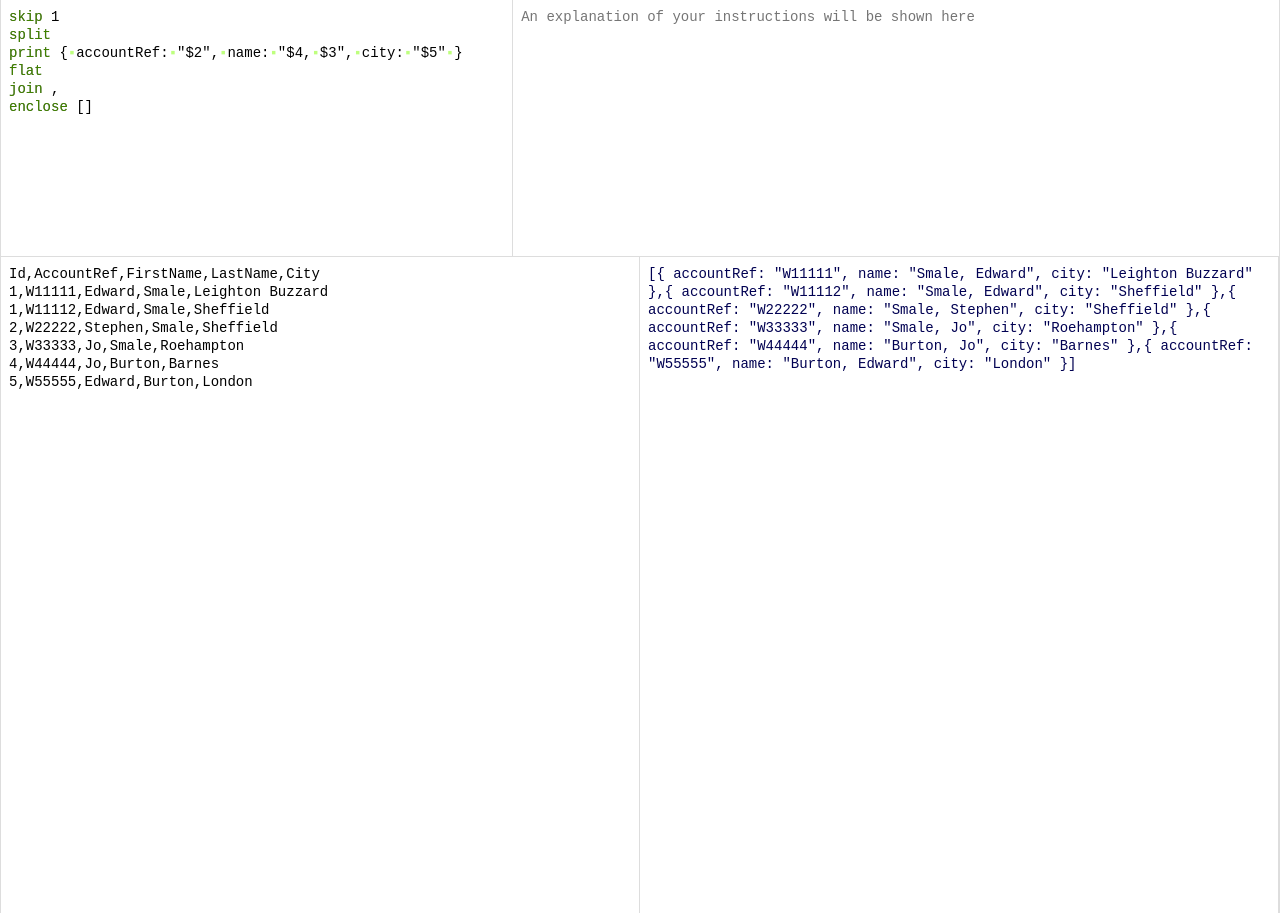
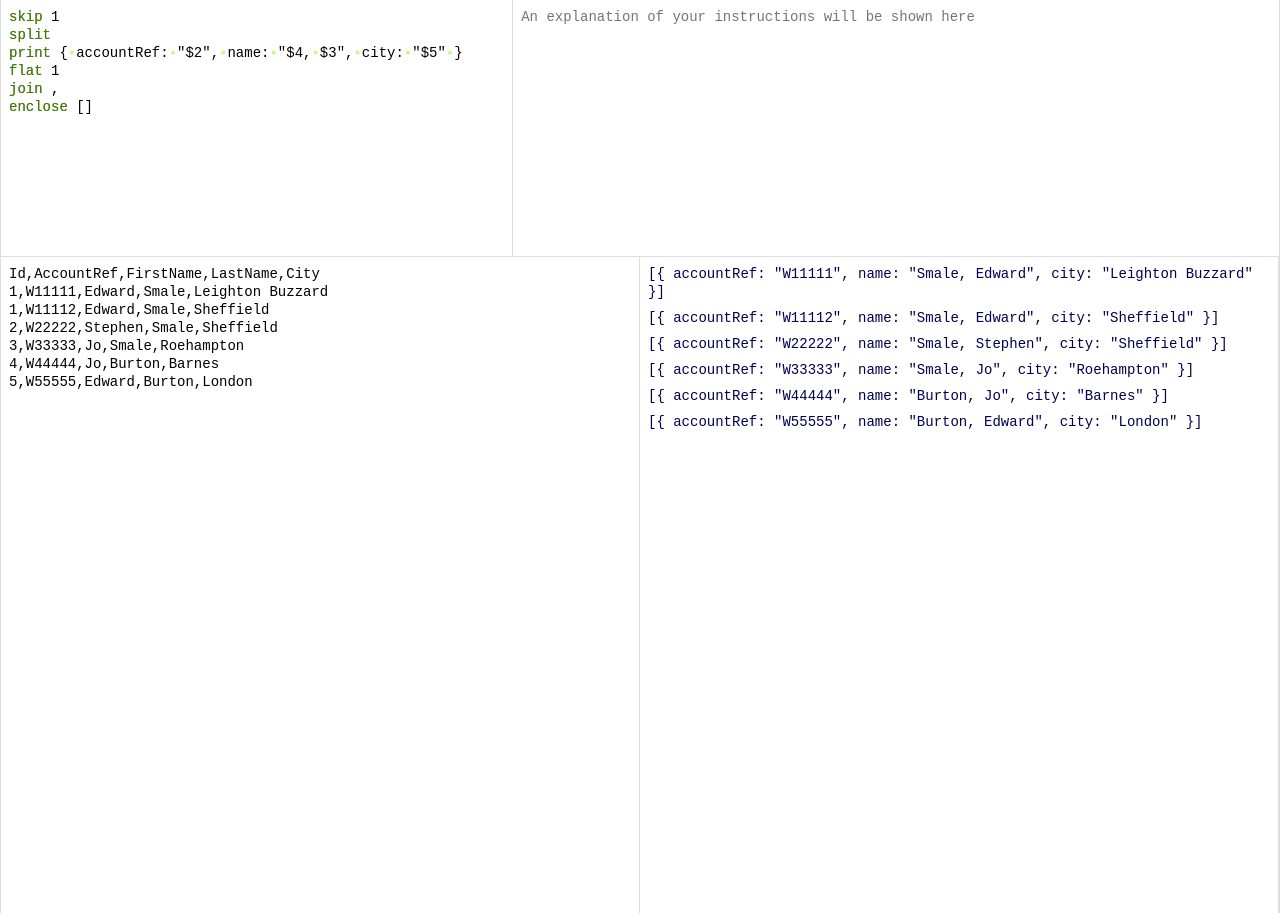
Before and after one commit to edwardsmale/string-tools-react, a React (Create React App) app: page / in a window 1280 px wide. Built offline with nearby package versions, Linux system fonts and the light colour scheme.

Commit message:
Convert output pane to a div

```diff
--- a/src/App.scss
+++ b/src/App.scss
@@ -56,29 +56,30 @@ $border-width: 0.0625rem;
   width: 40%;
   margin-right: $border-width;
 
-  &__value {
+  &__text-item {
+
+    margin-bottom: 0.25rem;
+    padding-bottom: 0.25rem;
+    border-bottom: dashed 1px powderblue;
+    min-height: 1rem;
     color: rgb(1, 1, 82);
-  }
 
-  &__overlay {
-    padding-left: 0.6rem;
-    color: rgb(82, 214, 231);
-  }
-
-  &--has-dividing-lines {
-
-    .pane-textarea {
-      line-height: 1.5;
+    &:last-child {
+      border: none;
     }
 
-    .output-pane__overlay {
-      padding-top: 0.0625rem;
+    &--light div {
+      color: #008888;
     }
 
-    .output-pane__value {
-      padding-top: 0.75rem;
+    &--dark div {
+      color: #000044;
     }
   }
+}
+
+.output-value__text-item--light {
+  color: #008888;
 }
 
 .explain-window {
--- a/src/App.tsx
+++ b/src/App.tsx
@@ -34,7 +34,7 @@ class App extends React.Component<AppProps, AppState> {
     const code = `skip 1
 split
 print { accountRef: "$2", name: "$4, $3", city: "$5" }
-flat
+flat 1
 join ,
 enclose []`;
 
--- a/src/components/OutputPane/OutputPane.tsx
+++ b/src/components/OutputPane/OutputPane.tsx
@@ -4,7 +4,7 @@ import './OutputPane.scss';
 
 interface OutputPaneProps {
   output: string[][];
-  textUtilsService: TextUtilsService;
+  textUtilsService: TextUtilsService
 }
 
 interface OutputPaneState {
@@ -19,71 +19,67 @@ class OutputPane extends React.Component<OutputPaneProps, OutputPaneState> {
     this.textUtilsService = props.textUtilsService;
 
     this.getOutputValue = this.getOutputValue.bind(this);
-    this.getOverlayValue = this.getOverlayValue.bind(this);
+    this.anyArraysOfArrays = this.anyArraysOfArrays.bind(this);
   }
 
   private textUtilsService: TextUtilsService;
 
+  anyArraysOfArrays = (value: string[][]) => value.some((elem) => elem.length > 1);
+
   getOutputValue(value: string[][]) {
 
-    let outputLines = [];
+    let output = [];
+
+    let alt = false;
 
     for (let i = 0; i < value.length; i++) {
 
       let array = value[i];
 
+      let curr = [];
+
       for (let j = 0; j < array.length; j++) {
 
-        outputLines.push(array[j]);
+          let lines = array[j].split(/\\n/);
+
+          let ele = (
+            <div key={`${Math.random()}`}>
+              {lines.map((line) => (
+                <div key={`${Math.random()}`} className="output-pane__text-item">{line}</div>
+              ))}
+            </div>
+          );
+
+          curr.push(ele);
       }
+
+      let className = "";
+
+      if (this.anyArraysOfArrays(value)) {
+
+        className = "output-pane__text-item " + (alt ? "output-pane__text-item--light" : "output-pane__text-item--dark");
+
+        alt = !alt;
+      }
+
+      output.push(
+        <div key={`${Math.random()}`} className={`${className}`}>
+        {curr.map((item) => (
+          <div key={`${Math.random()}`}>{item}</div>
+        ))}
+        </div>
+      )
     }
 
-    return outputLines.join("\n");
-  }
-
-  overlayHasDividingLines = (value: string[][]) => value.some((elem) => elem.length > 1);
-
-  getOverlayValue(value: string[][]) {
-
-    let overlayLines = [];
-
-    let showDividingLines = this.overlayHasDividingLines(value);
-
-    if (showDividingLines) {
-
-      let dividingLine = "̶  ".repeat(20);
-
-      overlayLines.push(dividingLine);
-
-      for (let i = 0; i < value.length; i++) {
-
-        let array = value[i];
-
-        for (let j = 0; j < array.length - 1; j++) {
-
-          overlayLines.push("");
-        }
-
-        overlayLines.push(dividingLine);
-      }
-    }
-
-    return overlayLines.join("\n");
+    return output;
   }
 
   render() {
     return (
-      <div className={`output-pane pane pane--right ${this.overlayHasDividingLines(this.props.output) && "output-pane--has-dividing-lines"}`}>
-        <textarea
+      <div className="output-pane pane pane--right">
+        <div
           className="output-pane__value string-tools__textarea pane-textarea"
-          placeholder="Output will appear here"
-          value={this.getOutputValue(this.props.output)}
-          readOnly></textarea>
-        <textarea
-          className="output-pane__overlay textarea-overlay string-tools__textarea pane-textarea"
-          spellCheck={false}
-          value={this.getOverlayValue(this.props.output)}
-          readOnly={true}></textarea>
+          placeholder="Output will appear here">{this.getOutputValue(this.props.output)}</div>
       </div>
     );
   }
```
Also changed, not shown: 1 other file (tests, documents, lock files or other folders).
